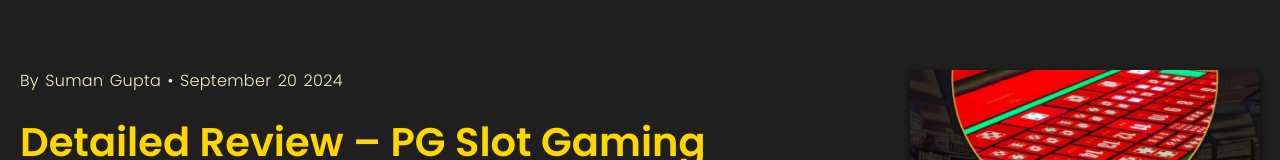
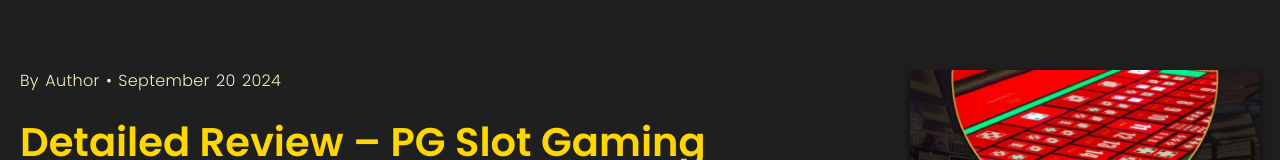
Before and after one commit to Michaelcarduce/SwertePlus4, a plain HTML site: page pg-slot.html in a window 1280 px wide. Shown: the part 120-280 px from the top of the page. Drawn offline with Linux system fonts and the light colour scheme.

Commit message:
Update pg-slot.html

```diff
--- a/pg-slot.html
+++ b/pg-slot.html
@@ -23,7 +23,7 @@
   <main>
     <section class="dualCompartmentFlexContainerLayoutUneven overflowXHorizontalHidden mt110 ptb80 plr20">
       <div class="compartmentStackedLayoutLeft">
-        <p class="metadescriptions colorReg1 mb20">By Suman Gupta • September 20 2024</p>
+        <p class="metadescriptions colorReg1 mb20">By Author • September 20 2024</p>
         <h1 class="heading1 colorPri mb40">Detailed Review – PG Slot Gaming Provider - SwertePlus</h1>
         <picture class="img_fit2 mb40">
           <source media="(min-width: 481px)" srcset="img/liveRecents8.jpg">
```
